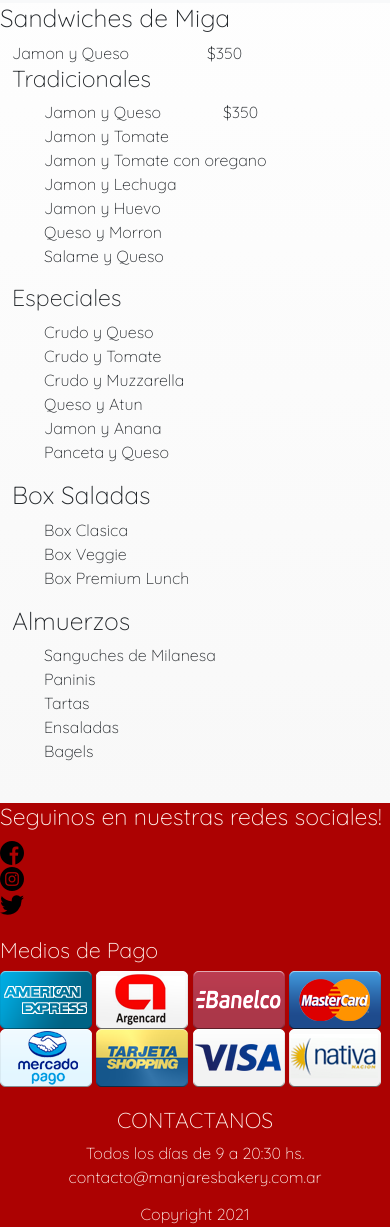
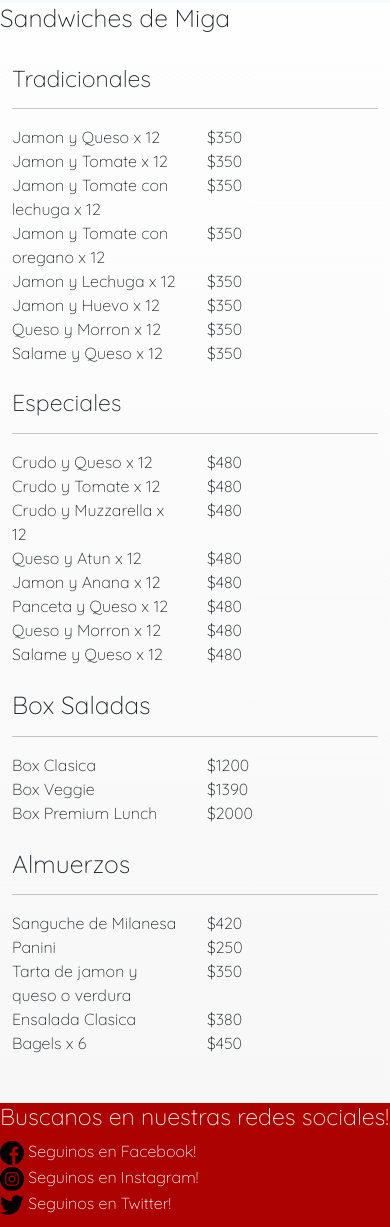
Before and after one commit to fernandos97/Panaderia-Manjares, a website: page pages/menu.html in a window 390 px wide. Shown: the part 178-1405 px from the top of the page. Drawn offline with nearby package versions, Linux system fonts and the light colour scheme.

Commit message:
agregue contenido, llene espacios vacios, agregue precios a productos, agregue frase con REM a contactanos, correcion de footer en responsive

```diff
--- a/css/styles.css
+++ b/css/styles.css
@@ -167,7 +167,7 @@ form {
 }
 
 .espacio__contactanos {
-    min-height: 60vh;
+    min-height: 50vh;
 }
 
 .logo {
@@ -179,7 +179,7 @@ form {
     box-shadow: 20px 10px 30px grey;
 }
 
-.segui__redes a{
+.segui__redes a {
     color: white;
 }
 
--- a/pages/menu.html
+++ b/pages/menu.html
@@ -47,68 +47,117 @@
     </header>
     <main>
         <h2>Sandwiches de Miga</h2>
-        <div class="container">
-            <div class="row">
-                <div class="col">
-                    Jamon y Queso
-                </div>
-                <div class="col">
-                    $350
-                </div>
-            </div>
-        </div>
+        <br>
         <div class="texto__menu container">
             <div>
                 <h3>Tradicionales</h3>
-                <ul>
+                <hr>
                 <div class="row">
-                        <div class="col">
-                            Jamon y Queso
+                    <div class="col">Jamon y Queso x 12</div>
+                    <div class="col">$350</div>
                 </div>
-                        <div class="col">
-                            $350
+                <div class="row">
+                    <div class="col">Jamon y Tomate x 12</div>
+                    <div class="col">$350</div>
                 </div>
-
-
+                <div class="row">
+                    <div class="col">Jamon y Tomate con lechuga x 12</div>
+                    <div class="col">$350</div>
                 </div>
-                    <div class="col">Jamon y Tomate</div>
-                    <div class="col">Jamon y Tomate con oregano</div>
-                    <div class="col">Jamon y Lechuga</div>
-                    <div class="col">Jamon y Huevo</div>
-                    <div class="col">Queso y Morron</div>
-                    <div class="col">Salame y Queso</div>
-                </ul>
+                <div class="row">
+                    <div class="col">Jamon y Tomate con oregano x 12</div>
+                    <div class="col">$350</div>
                 </div>
-            <div>
+                <div class="row">
+                    <div class="col">Jamon y Lechuga x 12</div>
+                    <div class="col">$350</div>
+                </div>
+                <div class="row">
+                    <div class="col">Jamon y Huevo x 12</div>
+                    <div class="col">$350</div>
+                </div>
+                <div class="row">
+                    <div class="col">Queso y Morron x 12</div>
+                    <div class="col">$350</div>
+                </div>
+                <div class="row">
+                    <div class="col">Salame y Queso x 12</div>
+                    <div class="col">$350</div>
+                </div>
+                <br>
                 <h3>Especiales</h3>
-                <ul>
-                    <div class="col">Crudo y Queso</div>
-                    <div class="col">Crudo y Tomate</div>
-                    <div class="col">Crudo y Muzzarella</div>
-                    <div class="col">Queso y Atun</div>
-                    <div class="col">Jamon y Anana</div>
-                    <div class="col">Panceta y Queso</div>
-                </ul>
+                <hr>
+                <div class="row">
+                    <div class="col">Crudo y Queso x 12</div>
+                    <div class="col">$480</div>
                 </div>
-            <div>
+                <div class="row">
+                    <div class="col">Crudo y Tomate x 12</div>
+                    <div class="col">$480</div>
+                </div>
+                <div class="row">
+                    <div class="col">Crudo y Muzzarella x 12</div>
+                    <div class="col">$480</div>
+                </div>
+                <div class="row">
+                    <div class="col">Queso y Atun x 12</div>
+                    <div class="col">$480</div>
+                </div>
+                <div class="row">
+                    <div class="col">Jamon y Anana x 12</div>
+                    <div class="col">$480</div>
+                </div>
+                <div class="row">
+                    <div class="col">Panceta y Queso x 12</div>
+                    <div class="col">$480</div>
+                </div>
+                <div class="row">
+                    <div class="col">Queso y Morron x 12</div>
+                    <div class="col">$480</div>
+                </div>
+                <div class="row">
+                    <div class="col">Salame y Queso x 12</div>
+                    <div class="col">$480</div>
+                </div>
+                <br>
                 <h2>Box Saladas</h2>
-                <ul>
+                <hr>
+                <div class="row">
                     <div class="col">Box Clasica</div>
+                    <div class="col">$1200</div>
+                </div>
+                <div class="row">
                     <div class="col">Box Veggie</div>
+                    <div class="col">$1390</div>
+                </div>
+                <div class="row">
                     <div class="col">Box Premium Lunch</div>
-                </ul>
+                    <div class="col">$2000</div>
                 </div>
-            <div>
+                <br>
                 <h2>Almuerzos</h2>
-                <ul>
-                    <div class="col">Sanguches de Milanesa</div>
-                    <div class="col">Paninis</div>
-                    <div class="col">Tartas</div>
-                    <div class="col">Ensaladas</div>
-                    <div class="col">Bagels</div>
-                </ul>
+                <hr>
+                <div class="row">
+                    <div class="col">Sanguche de Milanesa</div>
+                    <div class="col">$420</div>
                 </div>
+                <div class="row">
+                    <div class="col">Panini</div>
+                    <div class="col">$250</div>
                 </div>
+                <div class="row">
+                    <div class="col">Tarta de jamon y queso o verdura</div>
+                    <div class="col">$350</div>
+                </div>
+                <div class="row">
+                    <div class="col">Ensalada Clasica</div>
+                    <div class="col">$380</div>
+                </div>
+                <div class="row">
+                    <div class="col">Bagels x 6</div>
+                    <div class="col">$450</div>
+                </div>
+                <br>
 
                 </ul>
             </div>
@@ -116,24 +165,27 @@
     </main>
     <footer>
         <div class="segui__redes">
-            <h3>Seguinos en nuestras redes sociales!</h3>
+            <h3>Buscanos en nuestras redes sociales!</h3>
             <img src="../assets/redesSociales/facebook.png">
+            <a href="https://www.youtube.com/watch?v=NkoOAUWhfr8">Seguinos en Facebook!</a>
             <br>
             <img src="../assets/redesSociales/instagram.png">
+            <a href="https://www.youtube.com/watch?v=NkoOAUWhfr8">Seguinos en Instagram!</a>
             <br>
             <img src="../assets/redesSociales/tw.png">
+            <a href="https://www.youtube.com/watch?v=NkoOAUWhfr8">Seguinos en Twitter!</a>
         </div>
 
         <div class="medios__pago">
             <h4>Medios de Pago</h4>
-            <img src="../assets/tarjetas/americanExpress.png">
-            <img src="../assets/tarjetas/argencard.png">
-            <img src="../assets/tarjetas/banelco.png">
-            <img src="../assets/tarjetas/masterCard.png">
-            <img src="../assets/tarjetas/mercadoPago.png">
-            <img src="../assets/tarjetas/tarjetaShopping.png">
-            <img src="../assets/tarjetas/instagram.png">
-            <img src="../assets/tarjetas/nativa.png">
+            <img class="medios__pago-imagen" src="../assets/tarjetas/americanExpress.png">
+            <img class="medios__pago-imagen" src="../assets/tarjetas/argencard.png">
+            <img class="medios__pago-imagen" src="../assets/tarjetas/banelco.png">
+            <img class="medios__pago-imagen" src="../assets/tarjetas/masterCard.png">
+            <img class="medios__pago-imagen" src="../assets/tarjetas/mercadoPago.png">
+            <img class="medios__pago-imagen" src="../assets/tarjetas/tarjetaShopping.png">
+            <img class="medios__pago-imagen" src="../assets/tarjetas/instagram.png">
+            <img class="medios__pago-imagen" src="../assets/tarjetas/nativa.png">
         </div>
 
         <div class="footer__contactanos">
```
Also changed, not shown: index.html (+4 -2 lines), pages/contactanos.html (+19 -11 lines), pages/productos.html (+12 -9 lines), pages/sucursales.html (+12 -9 lines). Lines whose indentation alone changed are shown as unchanged.
